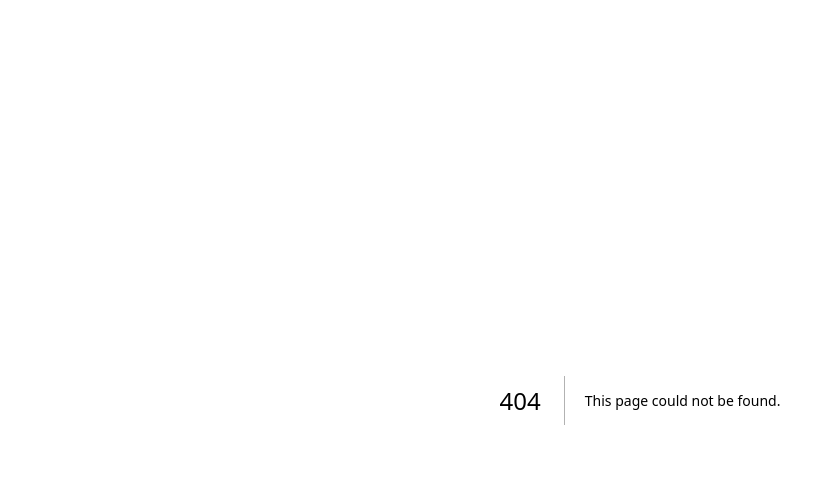
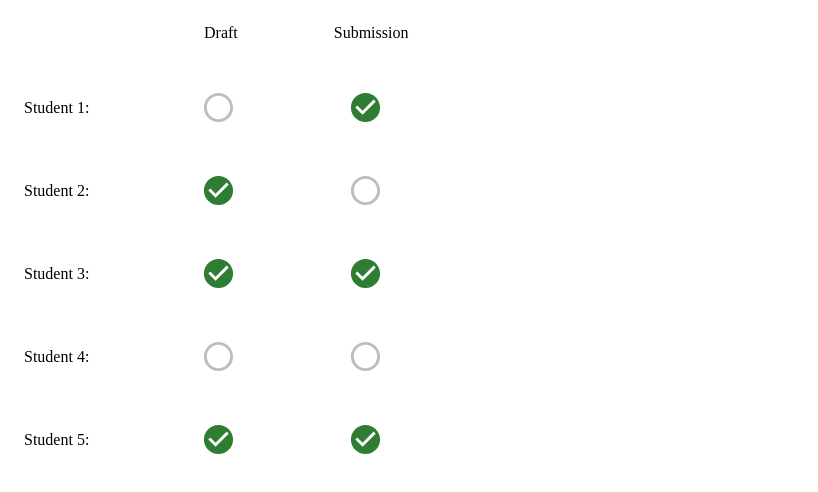
Before and after one commit to jyou0012/Final-year-project_ADL, a Next.js app: page /staffs in a window 1280 px wide. Before the commit this address had no page. Shown: the top 492 px of the page, without its empty margins (0-818 px from the left). Built offline with nearby package versions, Linux system fonts and the light colour scheme.

Commit message:
date decision and submission overview

```diff
--- /dev/null
+++ b/src/app/staffs/page.jsx
@@ -0,0 +1,42 @@
+import React from 'react';
+import Box from '@mui/material/Box';
+import CheckCircleIcon from '@mui/icons-material/CheckCircle';
+import RadioButtonUncheckedIcon from '@mui/icons-material/RadioButtonUnchecked';
+
+function StatusIndicator({ completed }) {
+  return (
+    <Box sx={{ display: 'flex', alignItems: 'center', gap: 2 }}>
+      {completed ? (
+        <CheckCircleIcon color="success" fontSize="large" />
+      ) : (
+        <RadioButtonUncheckedIcon color="disabled" fontSize="large" />
+      )}
+    </Box>
+  );
+}
+
+export default function condition_view() {
+  const students = [
+    { draft: false, submission: true },
+    { draft: true, submission: false },
+    { draft: true, submission: true },
+    { draft: false, submission: false },
+    { draft: true, submission: true }
+  ];
+
+  return (
+    <Box sx={{ p: 2 }}>
+      <Box sx={{ display: 'flex', alignItems: 'center', gap: 2, mb: 2 }}>
+        <div style={{ marginLeft: '180px' }}>Draft</div> {/* Adjusted spacing */}
+        <div style={{ marginLeft: '80px' }}>Submission</div> {/* Adjusted spacing */}
+      </Box>
+      {students.map((student, index) => (
+        <Box key={index} sx={{ display: 'flex', alignItems: 'center', gap: 14, my: 6 }}>
+          <div>Student {index + 1}:</div>
+          <StatusIndicator completed={student.draft} />
+          <StatusIndicator completed={student.submission} />
+        </Box>
+      ))}
+    </Box>
+  );
+}
```
Also changed, not shown: src/components/Indicator.jsx (added, +25 -0 lines), src/components/TimesheetForm.jsx (+20 -7 lines).
